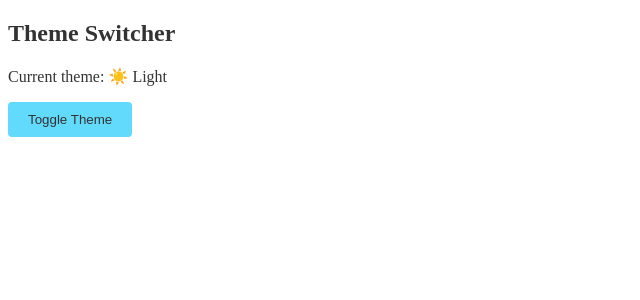
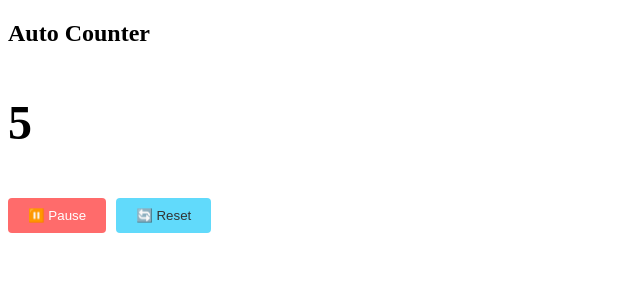
Before and after one commit to HaithamAbuDraz/react-learning-journey, a React (Vite) app: page / in a window 1280 px wide. Shown: the top 300 px of the page, without its empty margins (0-640 px from the left). Built offline with nearby package versions, Linux system fonts and the light colour scheme.

Commit message:
Replace BackgroundChanger with AutoCounter in UseEffectChallenge

```diff
--- a/src/challenges/08-useEffect/UseEffectChallenge.jsx
+++ b/src/challenges/08-useEffect/UseEffectChallenge.jsx
@@ -1,10 +1,9 @@
-import BackgroundChanger from './components/BackgroundChanger';
+import AutoCounter from './components/AutoCounter';
 
 function UseEffectChallenge() {
-
   return (
     <div>
-      <BackgroundChanger />
+      <AutoCounter />
     </div>
   );
 }
```
